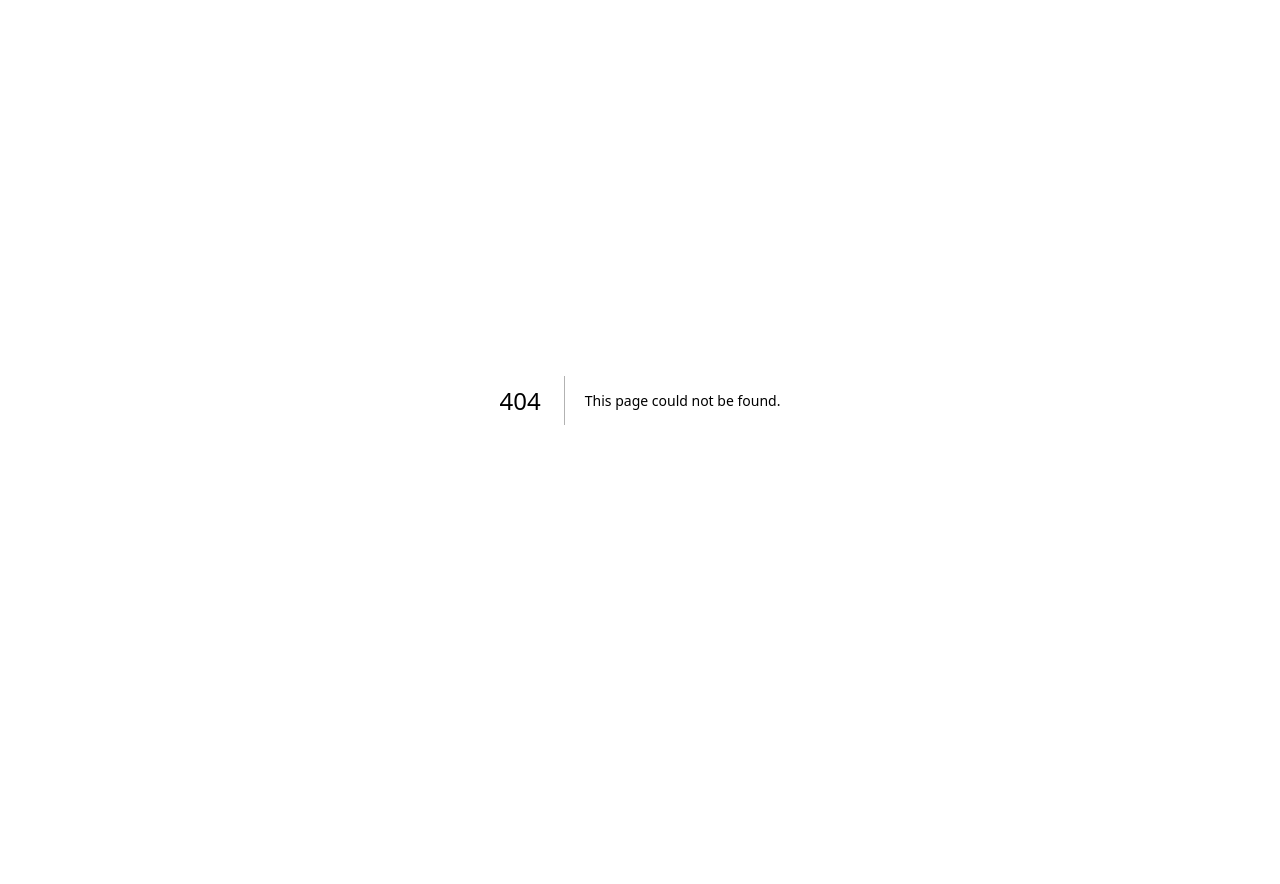
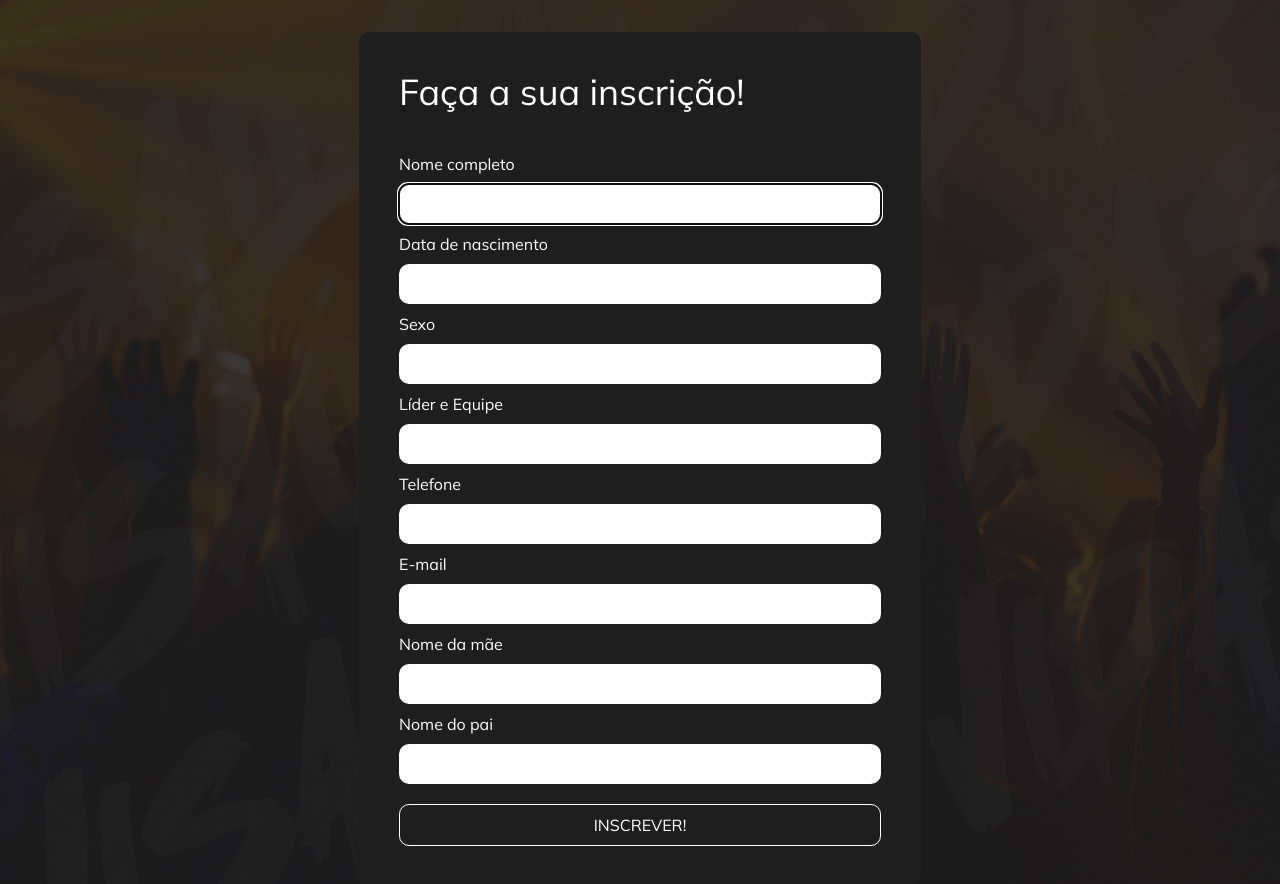
Before and after one commit to Guiborgesilva/cadastro-revisao, a Next.js app: page /signup in a window 1280 px wide. Before the commit this address had no page. Before the commit the page ends 800 px from the top, so only its background shows below. Built offline with nearby package versions, Linux system fonts and the light colour scheme.

Commit message:
Adicionando tela de inscrição

```diff
--- a/app/page.tsx
+++ b/app/page.tsx
@@ -1,4 +1,5 @@
 import { Roboto } from 'next/font/google'
+import Link from 'next/link'
 
 const roboto = Roboto({
   subsets: ['latin'],
@@ -6,6 +7,7 @@ const roboto = Roboto({
 })
 
 export default function Home() {
+
   return (
     <>
       <div className="flex justify-center items-center mt-24 flex-col gap-24">
@@ -19,6 +21,7 @@ export default function Home() {
           <p className="text-5xl mt-5"><span className="text-6xl">O</span> SOBRENATURAL?
           </p>
         </div>
+        <Link href={{ pathname:"/signup" }}>
           <button
             className="
             text-white
@@ -36,8 +39,8 @@ export default function Home() {
               QUERO ME INSCREVER!
             </span>
           </button>
+        </Link>
       </div>
-
     </>
   )
 }
--- /dev/null
+++ b/app/signup/page.tsx
@@ -0,0 +1,85 @@
+import { mulish } from "../ui/fonts"
+
+export default function Signup(){
+  return (
+    <>
+    <section className={mulish.className}>
+      <div className="
+        flex
+        justify-center
+        items center
+        flex-col
+        mr-auto
+        ml-auto
+        text-white
+        mt-8
+        gap-10
+        rounded-[10px]
+        p-10
+        xl:bg-[#1E1E1E]
+        sm:bg-[#15e]
+        xl:max-w-[562px]
+        md:max-w-[360px]
+        "
+      >
+        <h1 className="text-4xl">Faça a sua inscrição!</h1>
+        <form action="" className="flex flex-col gap-2">
+          <label htmlFor="nome">Nome completo</label>
+          <input
+            className="text-black p-2 rounded-[10px]"
+            autoFocus
+            name="nome"
+          />
+          <label htmlFor="data">Data de nascimento</label>
+          <input
+            className="text-black p-2 rounded-[10px]"
+            name="data"
+          />
+          <label htmlFor="sexo">Sexo</label>
+          <input
+            className="text-black p-2 rounded-[10px]"
+            name="sexo"
+          />
+          <label htmlFor="lider-e-equipe">Líder e Equipe</label>
+          <input
+            className="text-black p-2 rounded-[10px]"
+            name="lider-e-equipe"
+          />
+          <label htmlFor="telefone">Telefone</label>
+          <input
+            className="text-black p-2 rounded-[10px]"
+            name="telefone"
+          />
+          <label htmlFor="email">E-mail</label>
+          <input
+            className="text-black p-2 rounded-[10px]"
+            name="email"
+          />
+          <label htmlFor="nome-da-mae">Nome da mãe</label>
+          <input
+            className="text-black p-2 rounded-[10px]"
+            name="nome-da-mae"
+          />
+          <label htmlFor="nome-do-pai">Nome do pai</label>
+          <input
+            className="text-black p-2 rounded-[10px]"
+            name="nome-do-pai"
+          />
+          <button className="
+            p-2
+            mt-3
+            rounded-[10px]
+            hover:bg-white
+            hover:text-black
+            transition
+            bw
+            "
+          >
+            INSCREVER!
+          </button>
+        </form>
+      </div>
+    </section>
+    </>
+  )
+}
--- /dev/null
+++ b/app/ui/fonts.ts
@@ -0,0 +1,4 @@
+import { Roboto, Mulish } from 'next/font/google';
+
+export const roboto = Roboto({ subsets: ['latin'], weight: "400" })
+export const mulish = Mulish({ subsets: ['latin'], weight: "400" })
--- a/package.json
+++ b/package.json
@@ -11,6 +11,7 @@
   },
   "dependencies": {
     "@next/font": "^14.0.4",
+    "@nextui-org/react": "^2.2.9",
     "next": "14.0.4",
     "react": "^18",
     "react-dom": "^18"
```
Also changed, not shown: 1 other file (tests, documents, lock files or other folders). Lines whose indentation alone changed are shown as unchanged.
